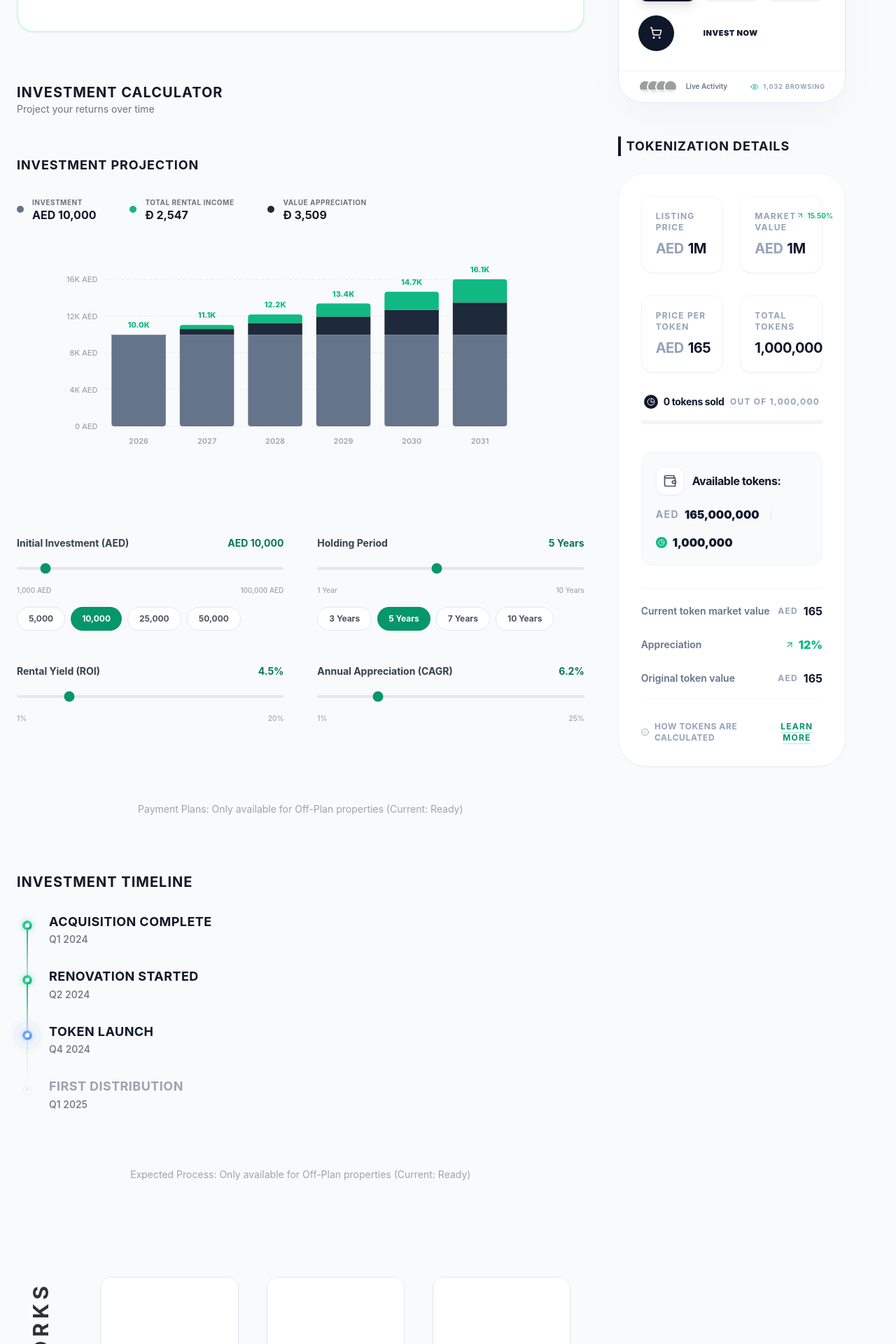
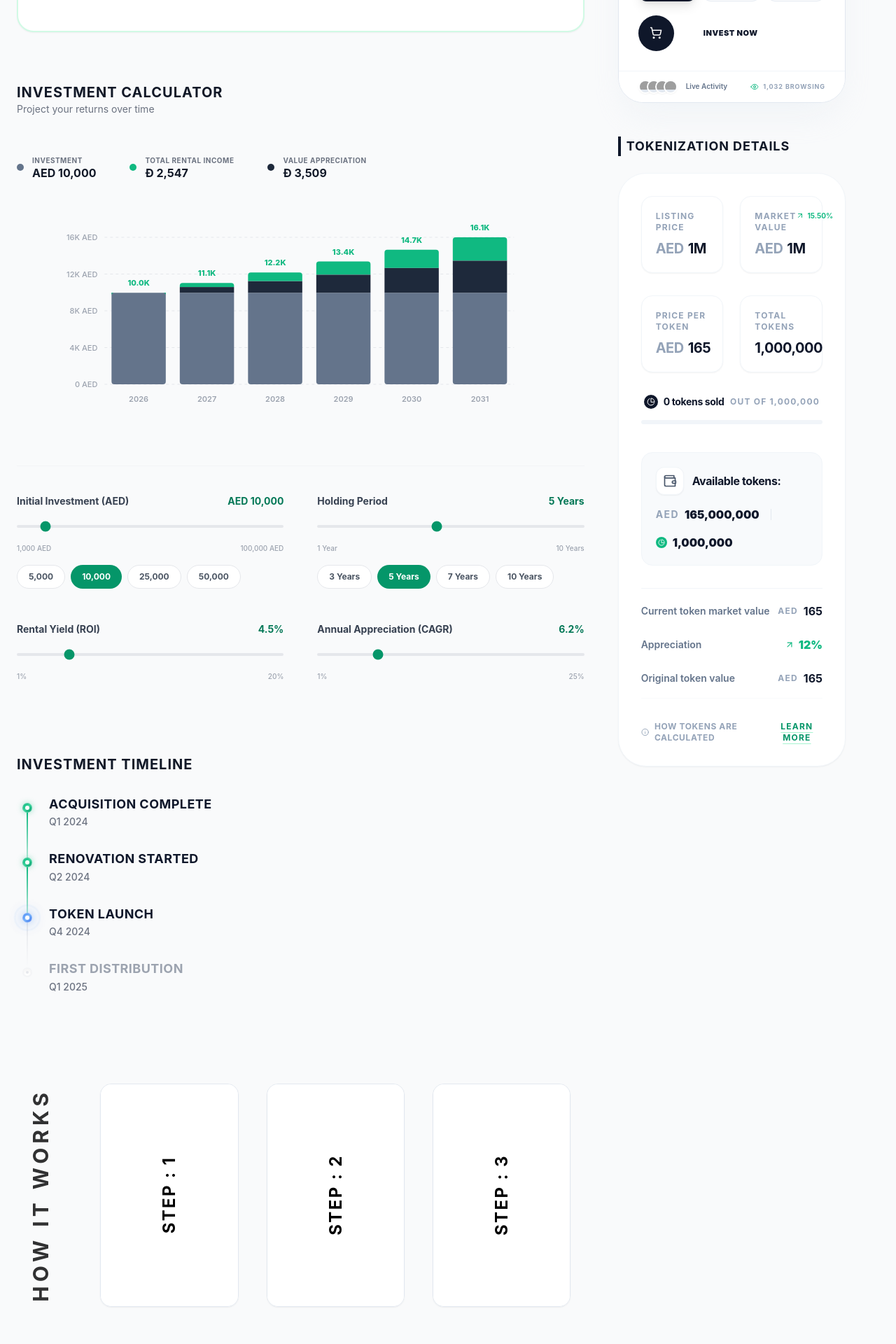
Before and after one commit to httpsnada11/launchpad, a React (Vite) app: page /property/1 in a window 1280 px wide. Shown: the part 1309-3229 px from the top of the page at 70% size. Built offline with nearby package versions, Linux system fonts and the light colour scheme; grey boxes are pictures that could not be loaded.

Commit message:
updated with payment plan and expected process -offplan ui

```diff
--- a/src/pages/PropertyDetailPage/PropertyDetailPage.jsx
+++ b/src/pages/PropertyDetailPage/PropertyDetailPage.jsx
@@ -470,7 +470,6 @@ export default function PropertyDetailPage() {
         const foundProperty = PROPERTY_DETAILS[propertyId];
         if (foundProperty) {
             setProperty(foundProperty);
-            console.log('Property loaded:', foundProperty.title, 'Completion Status:', foundProperty.completionStatus);
             // Scroll to Payment Plans and Expected Process for Off-Plan properties
             if (foundProperty.completionStatus === 'Off-Plan') {
                 setTimeout(() => {
@@ -480,7 +479,6 @@ export default function PropertyDetailPage() {
                 }, 500);
             }
         } else {
-            console.log('Property not found for ID:', propertyId);
             navigate('/marketplace');
         }
     }, [id, navigate]);
@@ -686,13 +684,9 @@ export default function PropertyDetailPage() {
                         </div>
 
                         {/* Payment Plans - Only for Off-Plan properties */}
-                        {property.completionStatus === 'Off-Plan' ? (
+                        {property.completionStatus === 'Off-Plan' && (
                             <div ref={paymentPlansRef} className="pt-8">
                                 <PaymentPlans property={property} />
-                            </div>
-                        ) : (
-                            <div className="pt-8 pb-8 text-center text-gray-400 text-sm">
-                                Payment Plans: Only available for Off-Plan properties (Current: {property.completionStatus})
                             </div>
                         )}
 
@@ -700,13 +694,9 @@ export default function PropertyDetailPage() {
                         <InvestmentTimeline timeline={property.timeline} />
 
                         {/* Expected Process - Only for Off-Plan properties */}
-                        {property.completionStatus === 'Off-Plan' ? (
+                        {property.completionStatus === 'Off-Plan' && (
                             <div ref={expectedProcessRef} className="pt-8">
                                 <ExpectedProcess />
-                            </div>
-                        ) : (
-                            <div className="pt-8 pb-8 text-center text-gray-400 text-sm">
-                                Expected Process: Only available for Off-Plan properties (Current: {property.completionStatus})
                             </div>
                         )}
 
--- a/src/pages/PropertyDetailPage/components/InvestmentCalculator.jsx
+++ b/src/pages/PropertyDetailPage/components/InvestmentCalculator.jsx
@@ -234,12 +234,6 @@ export default function InvestmentCalculator({ property }) {
                 animate={{ opacity: 1, scale: 1 }}
                 className="py-6 border-0"
             >
-                <div className="flex items-center justify-between mb-8">
-                    <div className="flex items-center gap-2">
-                        <h3 className="text-lg font-bold text-gray-900 uppercase tracking-wider">INVESTMENT PROJECTION</h3>
-                    </div>
-                </div>
-
                 <div className="flex flex-col gap-8">
                     {/* Metrics Row - Above Chart */}
                     <div className="flex flex-wrap items-center gap-x-6 sm:gap-x-12 gap-y-6">
```
